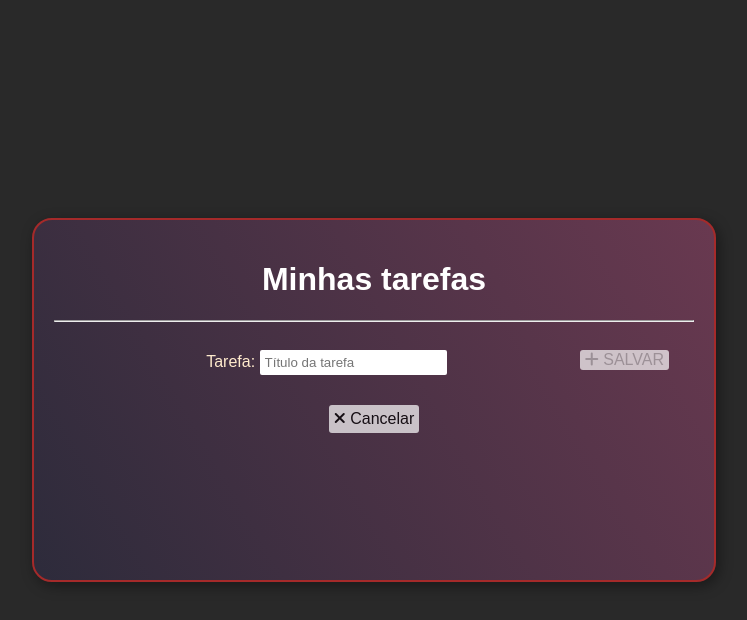
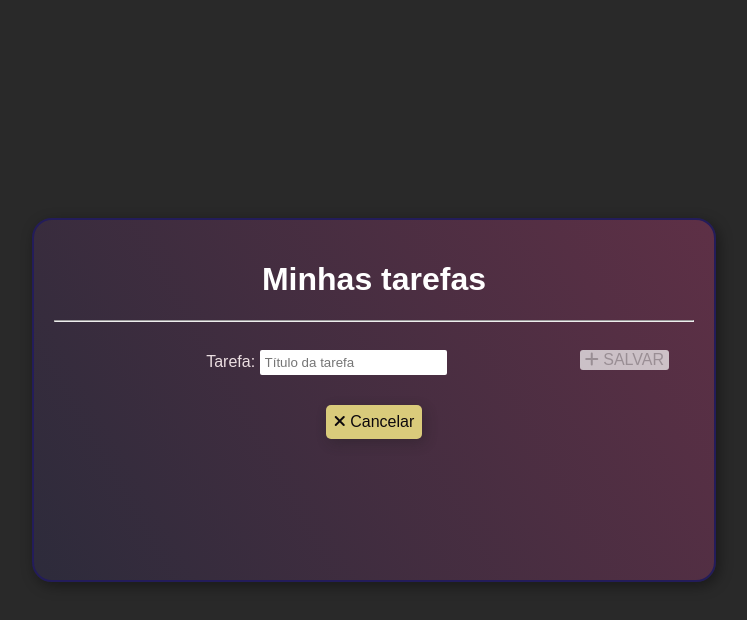
Before and after one commit to paulodetarsoteles/TodoListBasicSPA, an Angular app: page / in a window 1280 px wide. Both pictures are taken after a click on the button "Nova Tarefa". Shown: the top 620 px of the page, without its empty margins (266-1013 px from the left). Built offline with nearby package versions, Linux system fonts and the light colour scheme.

Commit message:
Estilização de botoes

```diff
--- a/src/app/app.component.html
+++ b/src/app/app.component.html
@@ -38,19 +38,18 @@
           <i class="fas fa-plus"></i>
           SALVAR
         </button>
-        <div>
-          <small class="caution" *ngIf="form.invalid && !form.pristine ">* Este campo deve conter entre 5 e 30
-            caracteres</small>
+        <div class="caution" *ngIf="form.invalid && !form.pristine">
+          <small>* Este campo deve conter entre 5 e 30 caracteres</small>
         </div>
       </fieldset>
     </form>
   </div>
 
-  <button class="buttonAddCancel" (click)="changeMode('add')" *ngIf="mode == 'list'">
+  <button class="buttonAdd" (click)="changeMode('add')" *ngIf="mode == 'list'">
     <i class="fas fa-plus"></i>
     Nova Tarefa
   </button>
-  <button class="buttonAddCancel" (click)="changeMode('list')" *ngIf="mode == 'add'">
+  <button class="buttonCancel" (click)="changeMode('list')" *ngIf="mode == 'add'">
     <i class="fas fa-times"></i>
     Cancelar
   </button>
--- a/src/styles.css
+++ b/src/styles.css
@@ -6,7 +6,7 @@ html {
   justify-content: center;
   font-family: 'Monserrat', sans-serif;
   font-weight: 300;
-  color: blanchedalmond;
+  color: rgb(236, 223, 226);
   text-align: center;
   background: #292929;
 }
@@ -21,12 +21,12 @@ h1 {
   align-items: center;
   justify-content: center;
   background: #2b4d69;
-  background: linear-gradient(60deg, #2d2b3b 0%, #693950 100%);
+  background: linear-gradient(60deg, #2d2b3b 0%, #5e3046 100%);
   border-radius: 20px;
   padding: 20px;
   margin: 5px;
   border-style: solid;
-  border-color: brown;
+  border-color: rgb(35, 28, 90);
   border-width: 2px;
   box-shadow: 3px 4px 14px 0px rgb(0, 0, 0, 0.39);
 }
@@ -64,7 +64,7 @@ h1 {
   font-size: 1em;
   float: right;
   opacity: 0.7;
-  transition: opacity 1s;
+  transition: opacity 0.5s;
   padding-left: 5px;
   padding-right: 5px;
   margin-left: 3px;
@@ -74,26 +74,58 @@ h1 {
 
 .buttonLi:hover {
   opacity: 1;
-  transition: opacity 0.5s;
+  transition: opacity 0.3s;
 }
 
 .caution {
   font-size: 1em;
   font-style: italic;
+  width: 80%;
+  display: flex;
   padding: 5px;
   margin: 10px;
-  background-color: #ff0000;
+  align-items: center;
+  justify-content: center;
+  background-color: #ce2222;
   color: rgb(255, 255, 255);
+  border-radius: 4px;
+  box-shadow: 3px 4px 14px 0px rgb(0, 0, 0, 0.39);
 }
 
-.buttonAddCancel {
+.buttonAdd {
   cursor: pointer;
   border: none;
-  background-color: #fff;
+  background-color: #38b36b;
+  color: #fff;
   font-size: 1em;
-  opacity: 0.7;
-  transition: opacity 1s;
-  padding: 5px;
+  opacity: 0.8;
+  transition: opacity 0.5s;
+  padding: 8px;
   margin: 10px;
-  border-radius: 3px;
+  border-radius: 5px;
+  box-shadow: 3px 4px 14px 0px rgba(27, 27, 27, 0.39);
 }
+
+.buttonAdd:hover {
+  opacity: 1;
+  transition: opacity 0.3s;
+}
+
+.buttonCancel {
+  cursor: pointer;
+  border: none;
+  background-color: #fff38a;
+  color: #000000;
+  font-size: 1em;
+  opacity: 0.8;
+  transition: opacity 0.5s;
+  padding: 8px;
+  margin: 10px;
+  border-radius: 5px;
+  box-shadow: 3px 4px 14px 0px rgba(27, 27, 27, 0.39);
+}
+
+.buttonCancel:hover {
+  opacity: 1;
+  transition: opacity 0.3s;
+}
```
